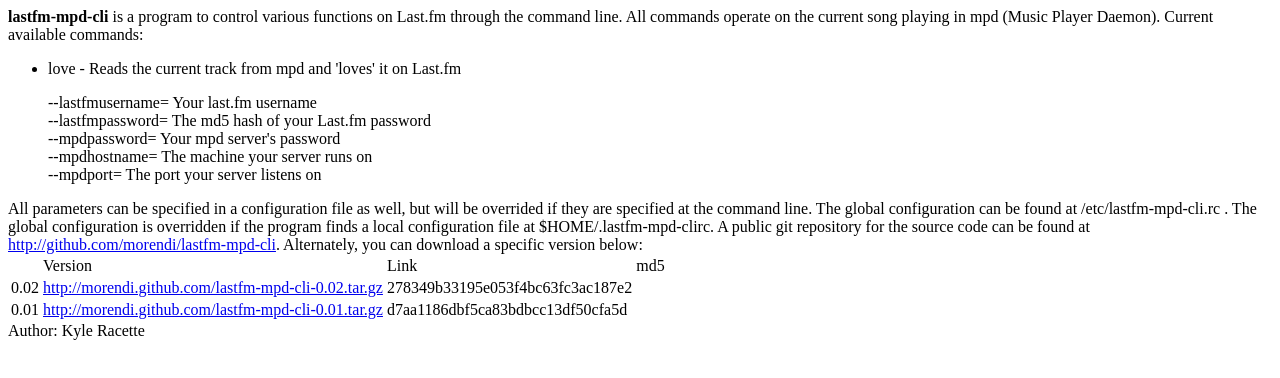
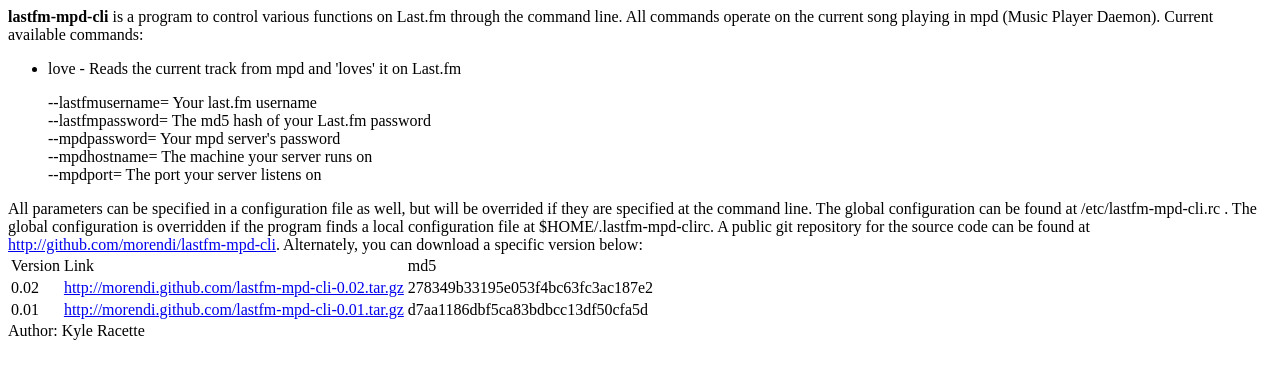
Before and after one commit to kylios/lastfm-mpd-cli, a plain HTML site: page index.html in a window 1280 px wide. Drawn offline with Linux system fonts and the light colour scheme.

Commit message:
little fix

```diff
--- a/index.html
+++ b/index.html
@@ -22,11 +22,14 @@ A public git repository for the source code can be found at <a
 Alternately, you can download a specific version below:
 
 <table>
-    <th>
+    <thead>
+    <tr>
         <td>Version</td>
         <td>Link</td>
         <td>md5</td>
-    </th>
+    </tr>
+    </thead>
+    <tbody>
     <tr>
         <td>0.02</td>
         <td><a href="http://morendi.github.com/lastfm-mpd-cli/lastfm-mpd-cli-0.02.tar.gz">http://morendi.github.com/lastfm-mpd-cli-0.02.tar.gz</a></td>
@@ -37,6 +40,7 @@ Alternately, you can download a specific version below:
         <td><a href="http://morendi.github.com/lastfm-mpd-cli/lastfm-mpd-cli-0.01.tar.gz">http://morendi.github.com/lastfm-mpd-cli-0.01.tar.gz</a></td>
         <td>d7aa1186dbf5ca83bdbcc13df50cfa5d</td>
     </tr>
+</tbody>
 </table>
 
 Author: Kyle Racette <kracette at gmail dot com>
```
